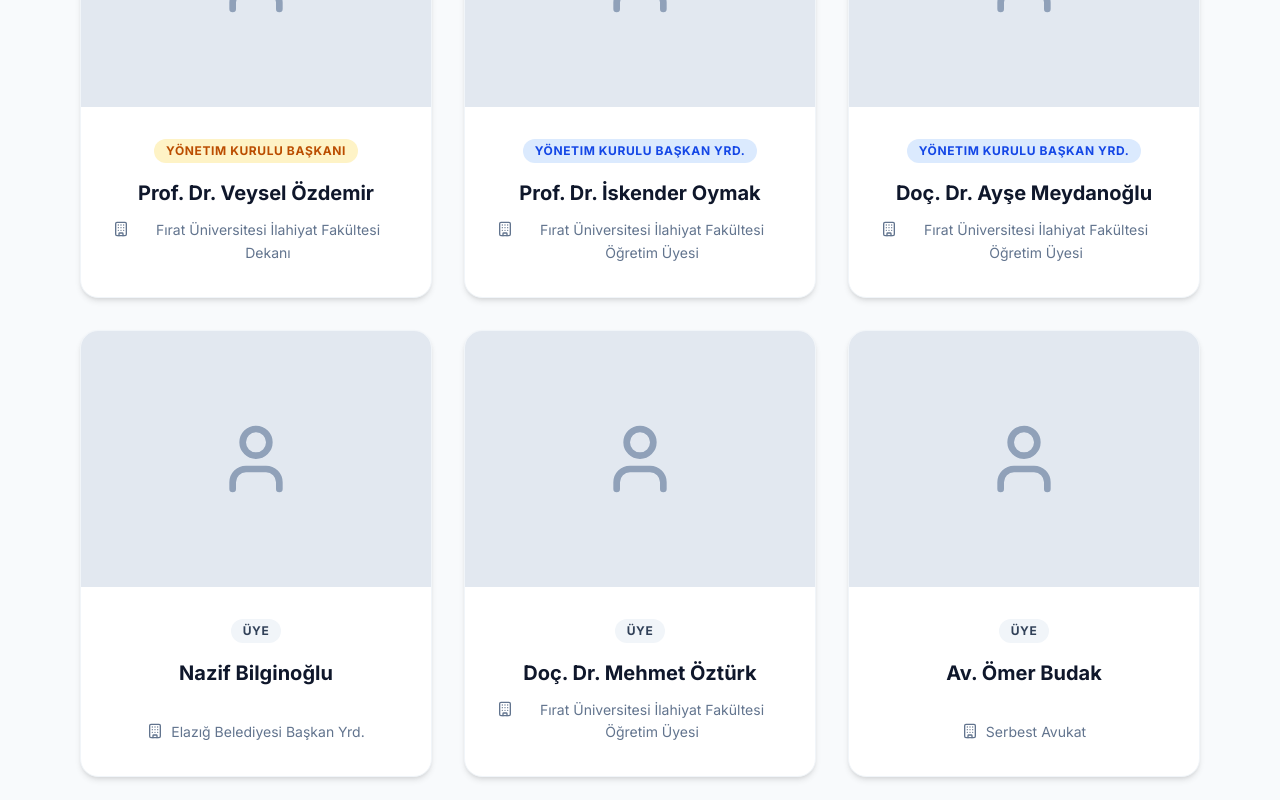
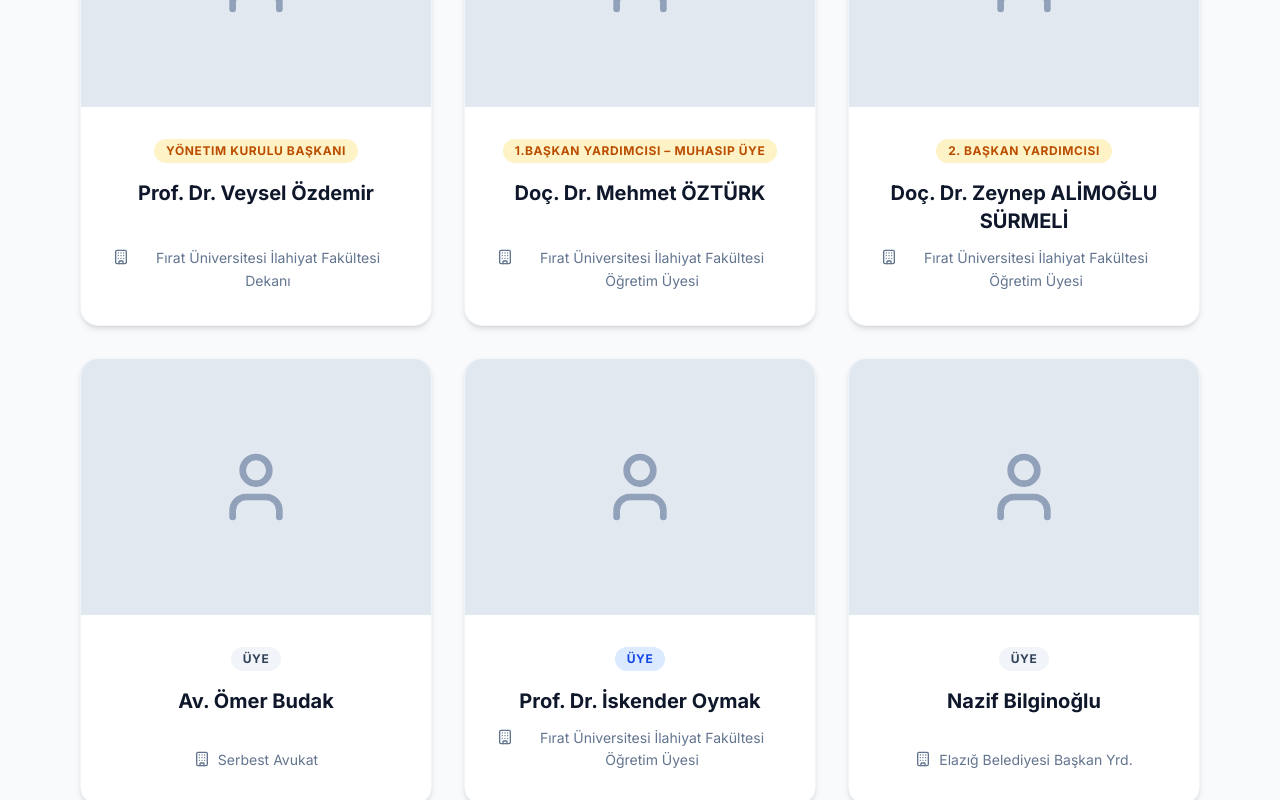
Before and after one commit to sayyid211/Ilahiyat_vakfi, a Next.js app in the folder frontend/: page /en/yonetim-kurulu in a window 1280 px wide. Shown: the part 500-1300 px from the top of the page. Built offline with nearby package versions, Linux system fonts and the light colour scheme.

Commit message:
update management list

```diff
--- a/frontend/app/[locale]/yonetim-kurulu/page.tsx
+++ b/frontend/app/[locale]/yonetim-kurulu/page.tsx
@@ -11,14 +11,28 @@ const boardMembers = [
     // imageUrl: "/team/veysel-ozdemir.jpg" // Add paths here later
   },
   {
-    name: "Prof. Dr. İskender Oymak",
-    role: "Yönetim Kurulu Başkan Yrd.",
+    name: "Doç. Dr. Mehmet ÖZTÜRK",
+    role: "1.Başkan Yardımcısı – Muhasip Üye",
     affiliation: "Fırat Üniversitesi İlahiyat Fakültesi Öğretim Üyesi",
-    badgeColor: "bg-blue-100 text-blue-700 dark:bg-blue-900/30 dark:text-blue-400",
+    badgeColor: "bg-amber-100 text-amber-700 dark:bg-amber-900/30 dark:text-amber-400",
+    // imageUrl: "/team/mehmet-ozturk.jpg" // Add paths here later
   },
   {
-    name: "Doç. Dr. Ayşe Meydanoğlu",
-    role: "Yönetim Kurulu Başkan Yrd.",
+    name: "Doç. Dr. Zeynep ALİMOĞLU SÜRMELİ",
+    role: "2. Başkan Yardımcısı",
+    affiliation: "Fırat Üniversitesi İlahiyat Fakültesi Öğretim Üyesi",
+    badgeColor: "bg-amber-100 text-amber-700 dark:bg-amber-900/30 dark:text-amber-400",
+    // imageUrl: "/team/zeynep-alimoglu-surmeli.jpg" // Add paths here later
+  },
+  {
+    name: "Av. Ömer Budak",
+    role: "Üye",
+    affiliation: "Serbest Avukat", // Added a generic affiliation since none was provided
+    badgeColor: "bg-slate-100 text-slate-700 dark:bg-slate-800 dark:text-slate-300",
+  },
+  {
+    name: "Prof. Dr. İskender Oymak",
+    role: "Üye",
     affiliation: "Fırat Üniversitesi İlahiyat Fakültesi Öğretim Üyesi",
     badgeColor: "bg-blue-100 text-blue-700 dark:bg-blue-900/30 dark:text-blue-400",
   },
@@ -28,18 +42,7 @@ const boardMembers = [
     affiliation: "Elazığ Belediyesi Başkan Yrd.",
     badgeColor: "bg-slate-100 text-slate-700 dark:bg-slate-800 dark:text-slate-300",
   },
-  {
-    name: "Doç. Dr. Mehmet Öztürk",
-    role: "Üye",
-    affiliation: "Fırat Üniversitesi İlahiyat Fakültesi Öğretim Üyesi",
-    badgeColor: "bg-slate-100 text-slate-700 dark:bg-slate-800 dark:text-slate-300",
-  },
-  {
-    name: "Av. Ömer Budak",
-    role: "Üye",
-    affiliation: "Serbest Avukat", // Added a generic affiliation since none was provided
-    badgeColor: "bg-slate-100 text-slate-700 dark:bg-slate-800 dark:text-slate-300",
-  },
+
 ];
 
 export default function YonetimKuruluPage() {
```
